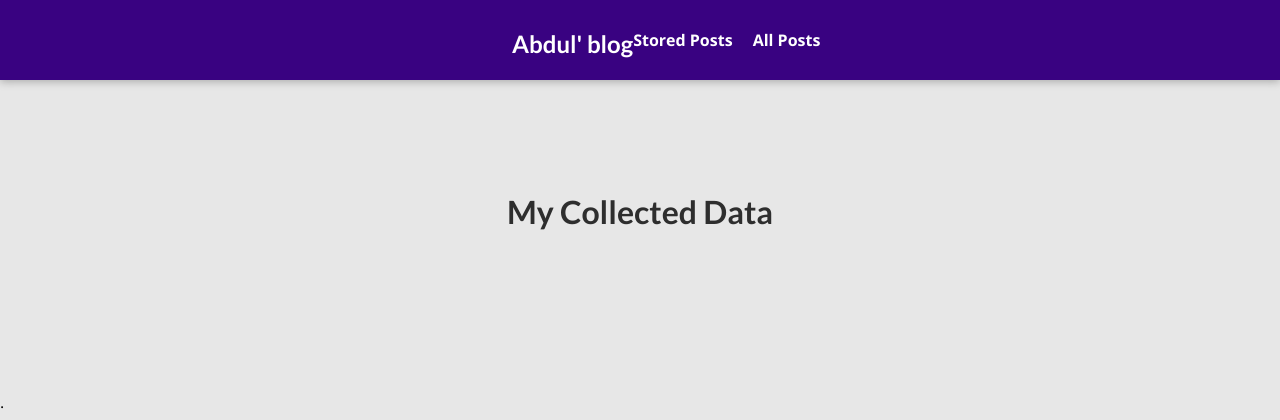
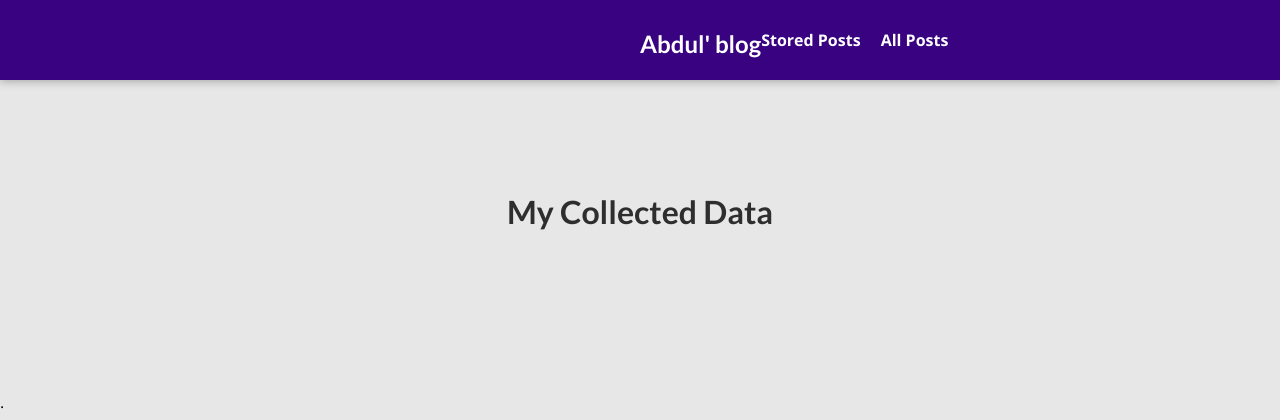
Before and after one commit to Abdul-abiola/django-blog-site, a Django app: page /posts in a window 1280 px wide. Shown: the top 420 px of the page. Run offline with Django 5.2, Linux system fonts and the light colour scheme; data that the repository does not hold is empty.

Commit message:
Update app.css

```diff
--- a/static/app.css
+++ b/static/app.css
@@ -26,10 +26,9 @@ h3 {
   display: flex;
   justify-content: space-between;
   align-items: center;
-  padding: 0 40%;
+  padding: 0 50%;
+  box-sizing: border-box;
   position: relative;
-  /* top: 0;
-  left: 0; */
 }
 #main-navigation nav{
   display: flex;
```
